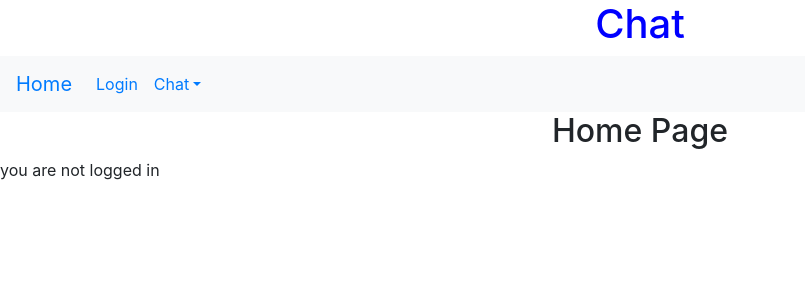
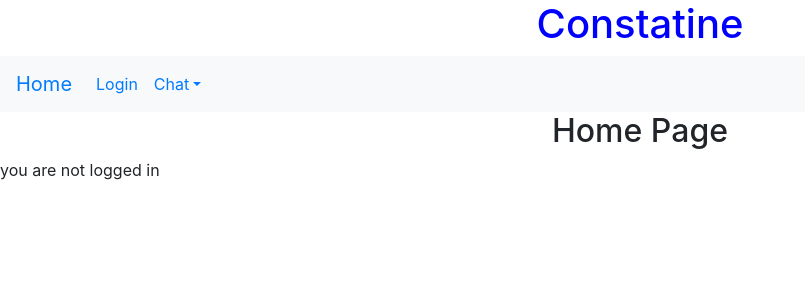
Before and after one commit to cwesterink/cwesterink.github.io, a Flask app: page / in a window 1280 px wide. Shown: the top 300 px of the page, without its empty margins (0-805 px from the left). Run offline with Flask 2, Linux system fonts and the light colour scheme; some libraries are stand-ins or nearby versions.

Commit message:
Update base.html

```diff
--- a/templates/base.html
+++ b/templates/base.html
@@ -4,7 +4,7 @@
         <title>{% block title%}{% endblock %}</title>
         </head>
         <body>
-            <H1><center><font color = "blue"> Chat</font></center></H1>
+            <H1><center><font color = "blue">Constatine</font></center></H1>
             <nav class="navbar navbar-expand-lg navbar-blue bg-light">
             <a class="navbar-brand" href="/">Home</a>
             <button class="navbar-toggler" type="button" data-toggle="collapse" data-target="#navbarSupportedContent" aria-controls="navbarSupportedContent" aria-expanded="false" aria-label="Toggle navigation">
```
